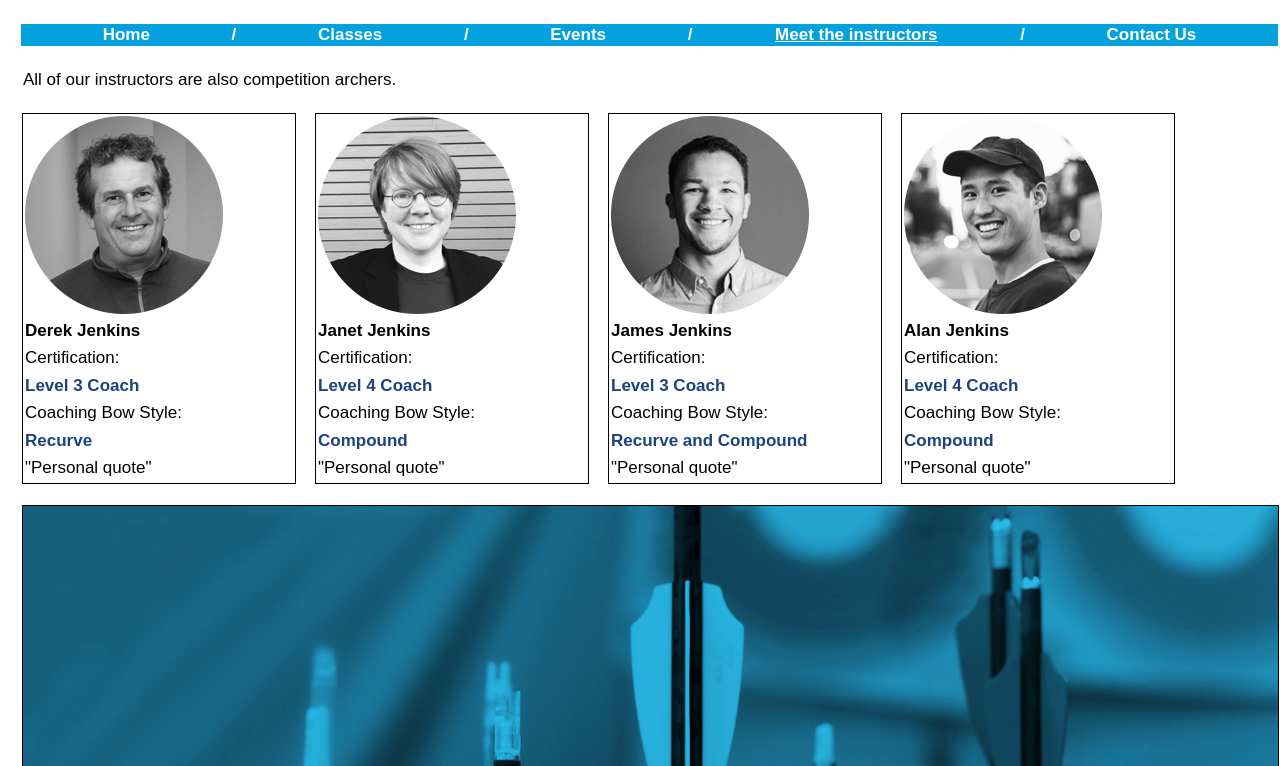
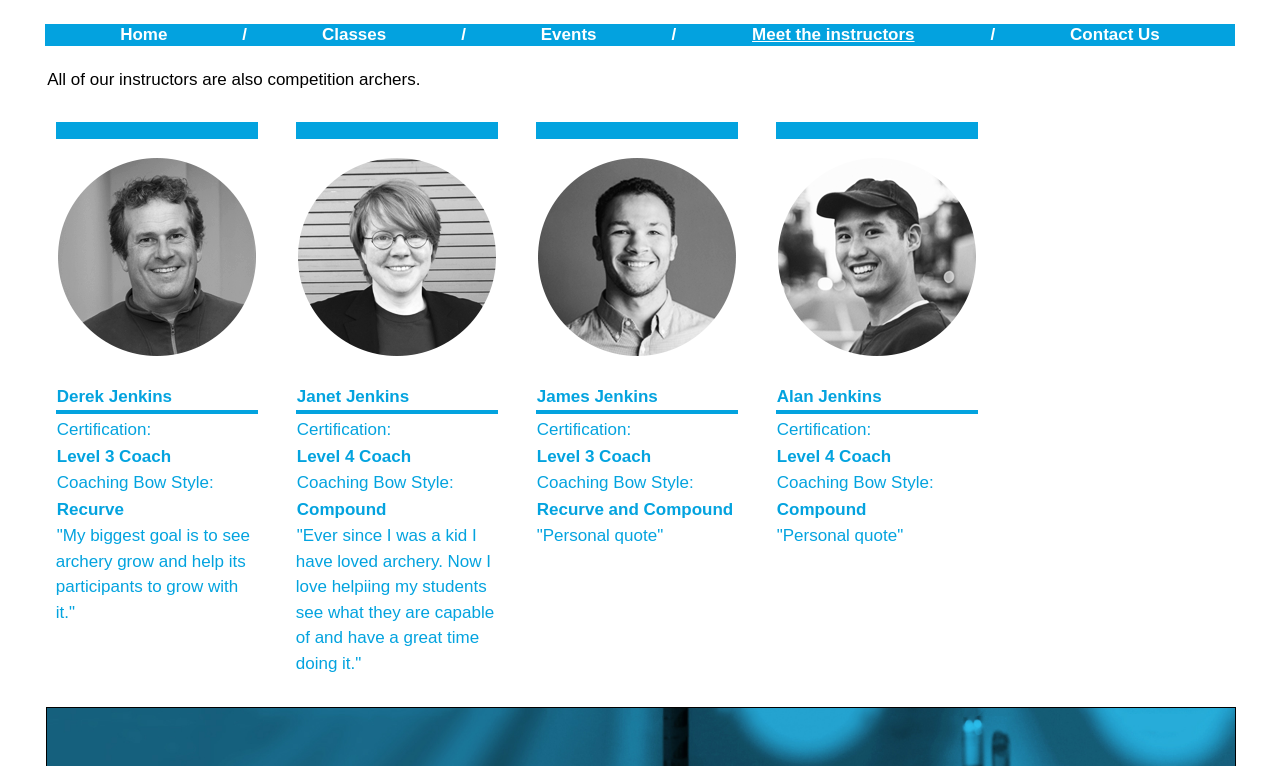
Before and after one commit to StevenM82/archery-html-css-only, a website: page instructors.html in a window 1280 px wide. Shown: the top 766 px of the page. Drawn offline with Linux system fonts and the light colour scheme.

Commit message:
layout for instructor cards on screen under 767px almost complete

```diff
--- a/instructors.html
+++ b/instructors.html
@@ -38,33 +38,55 @@
             in final production. If I make the cards using a JS array, I
             could have them auto populate -->
         <article class="card-background">
-          <img src="images/instructor-bio-image1.png" />
-          <div class="card-flex">
+          <div class="instructor-border">
+            <img
+              class="instructor-image"
+              src="images/instructor-bio-image1.png"
+            />
             <h2>Derek Jenkins</h2>
+          </div>
+          <div>
             <p>Certification:</p>
             <h3>Level 3 Coach</h3>
             <p>Coaching Bow Style:</p>
             <h3>Recurve</h3>
-            <quote>"Personal quote"</quote>
+            <quote
+              >"My biggest goal is to see archery grow and help its participants
+              to grow with it."
+            </quote>
           </div>
         </article>
 
         <article class="card-background">
-          <img src="images/instructor-bio-image2.png" />
-          <div class="card-flex">
+          <div class="instructor-border">
+            <img
+              class="instructor-image"
+              src="images/instructor-bio-image2.png"
+            />
             <h2>Janet Jenkins</h2>
+          </div>
+          <div>
             <p>Certification:</p>
             <h3>Level 4 Coach</h3>
             <p>Coaching Bow Style:</p>
             <h3>Compound</h3>
-            <quote>"Personal quote"</quote>
+            <quote
+              >"Ever since I was a kid I have loved archery. Now I love helpiing
+              my students see what they are capable of and have a great time
+              doing it."
+            </quote>
           </div>
         </article>
 
         <article class="card-background">
-          <img src="images/instructor-bio-image3.png" />
-          <div class="card-flex">
+          <div class="instructor-border">
+            <img
+              class="instructor-image"
+              src="images/instructor-bio-image3.png"
+            />
             <h2>James Jenkins</h2>
+          </div>
+          <div>
             <p>Certification:</p>
             <h3>Level 3 Coach</h3>
             <p>Coaching Bow Style:</p>
@@ -74,9 +96,14 @@
         </article>
 
         <article class="card-background">
-          <img src="images/instructor-bio-image4.png" />
-          <div class="card-flex">
+          <div class="instructor-border">
+            <img
+              class="instructor-image"
+              src="images/instructor-bio-image4.png"
+            />
             <h2>Alan Jenkins</h2>
+          </div>
+          <div>
             <p>Certification:</p>
             <h3>Level 4 Coach</h3>
             <p>Coaching Bow Style:</p>
--- a/styles/stylesheet.css
+++ b/styles/stylesheet.css
@@ -26,11 +26,16 @@
   display: flex;
   grid-row: 1;
   grid-column: 1 / span 12;
+  font-family: Arial, Helvetica, sans-serif;
+  font-weight: bold;
+  font-size: 24px;
   justify-content: center;
   color: rgb(27, 68, 127);
 }
 h3 {
-  color: rgb(27, 68, 127);
+  font-family: Arial, Helvetica, sans-serif;
+  font-weight: bold;
+  font-size: 17px;
 }
 
 /*------Header container------*/
@@ -123,17 +128,17 @@ article {
   grid-area: 1 / 1 / 1 / span 12;
 }
 .card-background {
-  --auto-grid-min-size: 16rem;
-  display: grid;
-  grid-template-columns: repeat(
-    auto-fill,
-    minmax(var(--auto-grid-min-size), 1fr)
-  );
-  border: 1px solid black;
-}
-.card-flex {
   display: flex;
   flex-direction: column;
+  color: rgb(3, 163, 223);
+  padding: 0.5rem;
+}
+.instructor-border {
+  border-top: 1rem solid rgb(3, 163, 223);
+  border-bottom: 0.25rem solid rgb(3, 163, 223);
+}
+.instructor-image {
+  padding: 1rem 0;
 }
 
 /*---- Classes offered ----*/
@@ -153,7 +158,7 @@ article {
   grid-column: 2;
 }
 
-/*------Figures------*/
+/*---- Figures ----*/
 .figure-container {
   display: grid;
   grid-template-columns: subgrid;
@@ -252,6 +257,9 @@ article {
   .instructor-intro {
     grid-area: auto;
   }
+  .card-background {
+    padding: 0;
+  }
   .h2 {
     display: flex;
     grid-row: 1;
```
